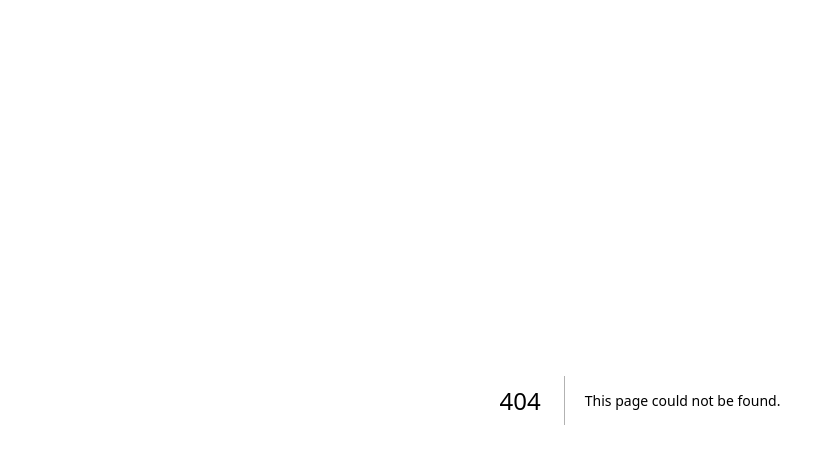
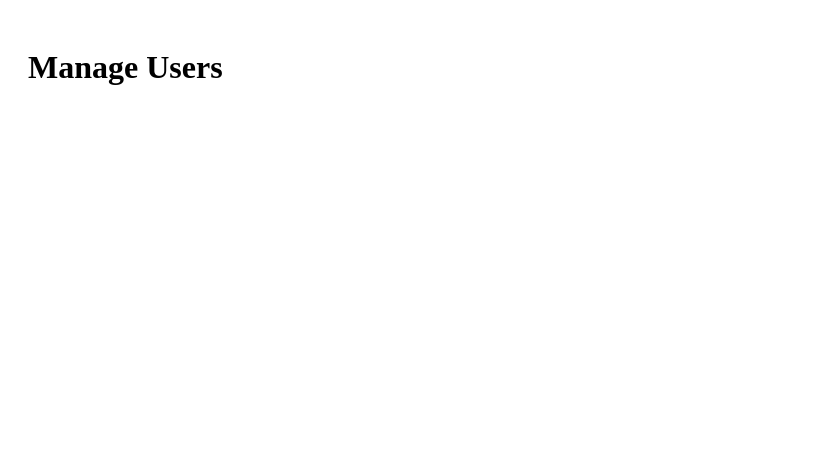
Before and after one commit to Arunsonly/property-insurance-portal, a Next.js app: page /admin/manage-users in a window 1280 px wide. Before the commit this address had no page. Shown: the top 464 px of the page, without its empty margins (0-815 px from the left). Built offline with nearby package versions, Linux system fonts and the light colour scheme.

Commit message:
Create manage-users.js

```diff
--- /dev/null
+++ b/pages/admin/manage-users.js
@@ -0,0 +1,7 @@
+export default function ManageUsers() {
+  return (
+    <div style={{ padding: "20px" }}>
+      <h1>Manage Users</h1>
+    </div>
+  );
+}
```
